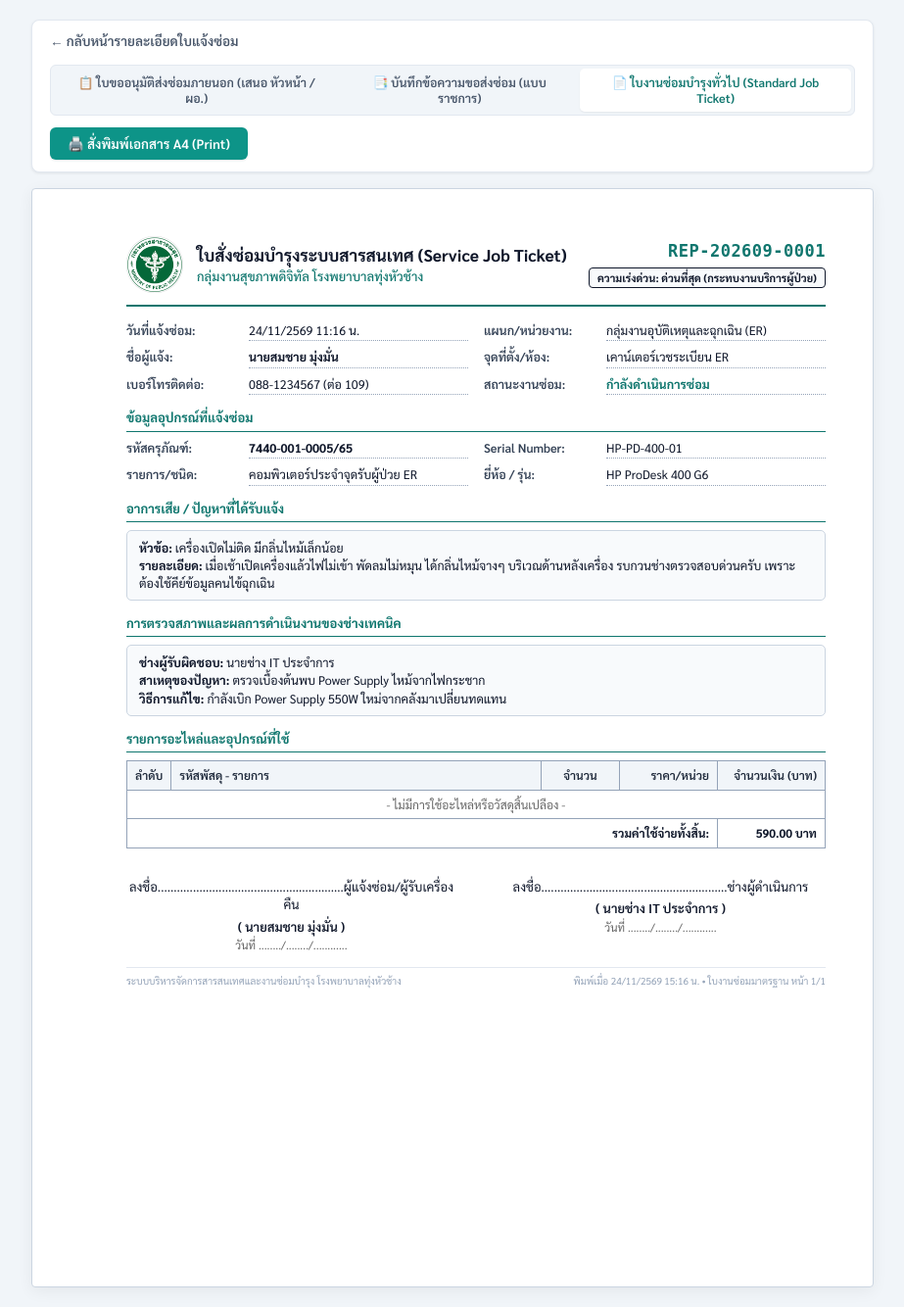
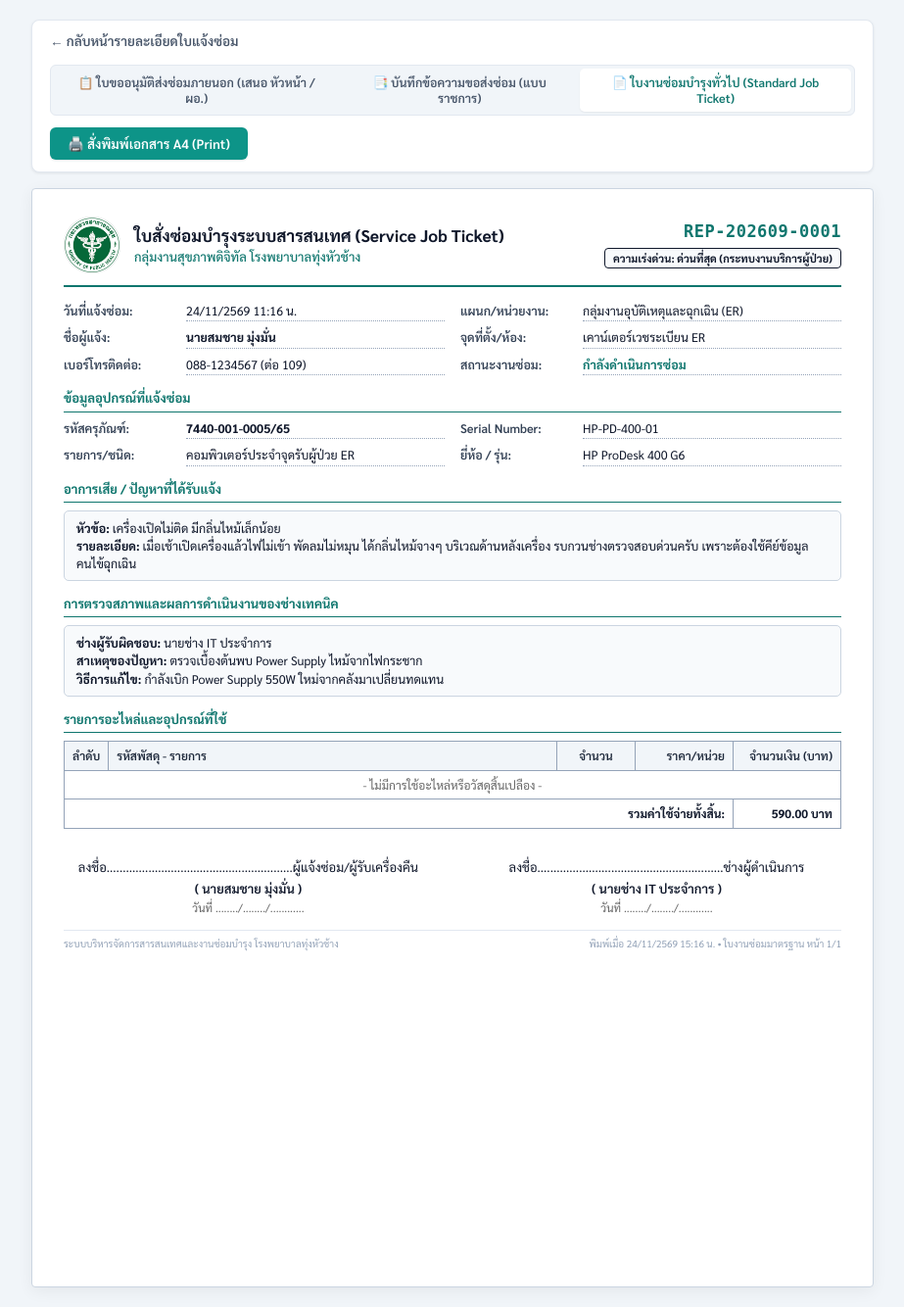
Before and after one commit to monojung/it-system-deploy, a Laravel app: page /repairs/1/print in a window 1280 px wide. Shown: the whole page at 98% size, without its empty margins (178-1101 px from the left). Run offline with Laravel 12, Linux system fonts and the light colour scheme; a user stored in the database is signed in; data comes from the database, SQL or seed files in the repository; some libraries are stand-ins or nearby versions.

Commit message:
feat: isolate page boundaries for standard and external documents from official memo v2.15.10

```diff
--- a/config/version.php
+++ b/config/version.php
@@ -11,10 +11,10 @@ return [
     |
     */
 
-    'version' => env('APP_VERSION', '2.15.9'),
-    'release_name' => 'Thung Hua Chang IT Service Platform (Right Margin 0.5in & Single Page A4 Fit v2.15.9)',
+    'version' => env('APP_VERSION', '2.15.10'),
+    'release_name' => 'Thung Hua Chang IT Service Platform (Isolated Page Boundaries for Standard & External vs Memo v2.15.10)',
     'release_date' => '2026-11-24',
-    'build' => '20261124.6',
+    'build' => '20261124.7',
     'environment' => env('APP_ENV', 'production'),
 
     /*
@@ -39,6 +39,17 @@ return [
     |
     */
     'changelog' => [
+        '2.15.10' => [
+            'date' => '2026-11-24',
+            'badge' => 'Isolated Page Boundaries v2.15.10',
+            'badge_color' => '#059669',
+            'title' => 'แยกขอบเขตกระดาษของใบงานซ่อมมาตรฐานและใบขออนุมัติส่งซ่อมภายนอกออกจากบันทึกข้อความราชการ',
+            'highlights' => [
+                'แยกขอบเขตกระดาษ Standard & External: ให้ใบงานซ่อมมาตรฐานและใบเสนอขออนุมัติส่งซ่อมภายนอกใช้ขอบกระดาษสมมาตรมาตรฐาน 10-12mm เต็มหน้าสวยงาม',
+                'คงขอบเขตบันทึกข้อความ Memo: รักษาระยะขอบซ้าย 1.5 นิ้ว (1.5in) สำหรับเจาะรูเข้าแฟ้มหนังสือราชการ และขอบขวา 0.5 นิ้วสำหรับเนื้อหา',
+                'ระบบ Dynamic Page Styles: สลับคลาสและแท็ก @page อัตโนมัติเมื่อเลือกแท็บเอกสาร ทั้งบนหน้าจอและขณะสั่งพิมพ์ A4',
+            ],
+        ],
         '2.15.9' => [
             'date' => '2026-11-24',
             'badge' => 'Right Margin 0.5in & 1-Page A4 v2.15.9',
--- a/resources/views/repairs/print.blade.php
+++ b/resources/views/repairs/print.blade.php
@@ -188,17 +188,35 @@
             background: #0f766e;
         }
 
-        /* Paper sheet */
+        /* Paper sheet default */
         .sheet {
             max-width: 860px;
             margin: 0 auto;
             background: #ffffff;
-            padding: 0.5in 0.5in 28px 1in;
+            padding: 24px 28px;
             border: 1px solid #cbd5e1;
             box-shadow: 0 4px 16px rgba(0, 0, 0, 0.06);
             border-radius: 4px;
             min-height: 297mm;
             position: relative;
+        }
+
+        /* Screen Padding: Memo uses official government filing margins */
+        .sheet.sheet-memo,
+        body.doc-type-memo .sheet {
+            padding: 0.5in 0.5in 28px 1.5in;
+        }
+
+        /* Screen Padding: External Request uses balanced standard margins */
+        .sheet.sheet-external,
+        body.doc-type-external .sheet {
+            padding: 24px 28px;
+        }
+
+        /* Screen Padding: Standard Job Ticket uses balanced standard margins */
+        .sheet.sheet-standard,
+        body.doc-type-standard .sheet {
+            padding: 28px 32px;
         }
 
         .sheet-doc {
@@ -675,10 +693,37 @@
             letter-spacing: -0.2px;
         }
 
-        /* Strict Print Rules for A4 Single Page (1.5in left margin for official filing) */
+        /* Dynamic Named Page Print Rules (Separating Standard & External from Memo) */
+        @page memo {
+            size: A4 portrait;
+            margin: 0.5in 0.5in 12mm 1.5in; /* บันทึกข้อความ: ซ้าย 1.5in สำหรับเข้าแฟ้ม ขวา 0.5in */
+        }
+
+        @page external {
+            size: A4 portrait;
+            margin: 10mm 12mm 10mm 12mm; /* แบบขออนุมัติส่งซ่อมภายนอก: ขอบสมมาตร 10-12mm */
+        }
+
+        @page standard {
+            size: A4 portrait;
+            margin: 10mm 12mm 10mm 12mm; /* ใบงานซ่อมบำรุงทั่วไป: ขอบสมมาตร 10-12mm */
+        }
+
+        #doc-memo {
+            page: memo;
+        }
+
+        #doc-external {
+            page: external;
+        }
+
+        #doc-standard {
+            page: standard;
+        }
+
         @page {
             size: A4 portrait;
-            margin: 0.5in 0.5in 12mm 1in;
+            margin: 10mm 12mm 10mm 12mm;
         }
 
         @media print {
@@ -824,9 +869,21 @@
             }
         }
     </style>
+
+    <!-- Dynamic @page Margin per Document Type -->
+    <style id="pageMarginStyle">
+        @page {
+            size: A4 portrait;
+            @if($printType === 'memo')
+            margin: 0.5in 0.5in 12mm 1.5in; /* บันทึกข้อความ: ซ้าย 1.5in ขวา 0.5in */
+            @else
+            margin: 10mm 12mm 10mm 12mm; /* Standard & External: ขอบสมมาตร 10-12mm */
+            @endif
+        }
+    </style>
 </head>
 
-<body>
+<body class="doc-type-{{ $printType }}">
 
     <!-- SCREEN-ONLY CONTROL BAR -->
     <div class="no-print-bar">
@@ -861,7 +918,7 @@
     </div>
 
     <!-- MAIN PRINTABLE PAPER CONTAINER -->
-    <div class="sheet">
+    <div class="sheet sheet-{{ $printType }}" id="sheetContainer">
 
         <!-- =================================================================================
              DOCUMENT 1: ใบสั่งซ่อมบำรุงและขออนุมัติส่งซ่อมภายนอก (External Repair Request Ticket)
@@ -1443,6 +1500,23 @@
             const docEl = document.getElementById('doc-' + type);
             const btnEl = document.getElementById('tab-' + type);
             const titleEl = document.getElementById('pageTitle');
+            const sheetEl = document.getElementById('sheetContainer');
+            const pageMarginStyle = document.getElementById('pageMarginStyle');
+
+            // Update body & sheet classes for screen view
+            document.body.className = 'doc-type-' + type;
+            if (sheetEl) {
+                sheetEl.className = 'sheet sheet-' + type;
+            }
+
+            // Update dynamic @page margin for printing
+            if (pageMarginStyle) {
+                if (type === 'memo') {
+                    pageMarginStyle.innerHTML = '@page { size: A4 portrait; margin: 0.5in 0.5in 12mm 1.5in; }';
+                } else {
+                    pageMarginStyle.innerHTML = '@page { size: A4 portrait; margin: 10mm 12mm 10mm 12mm; }';
+                }
+            }
 
             if (docEl && btnEl) {
                 docEl.classList.add('active');
```
Also changed, not shown: 2 other files.
